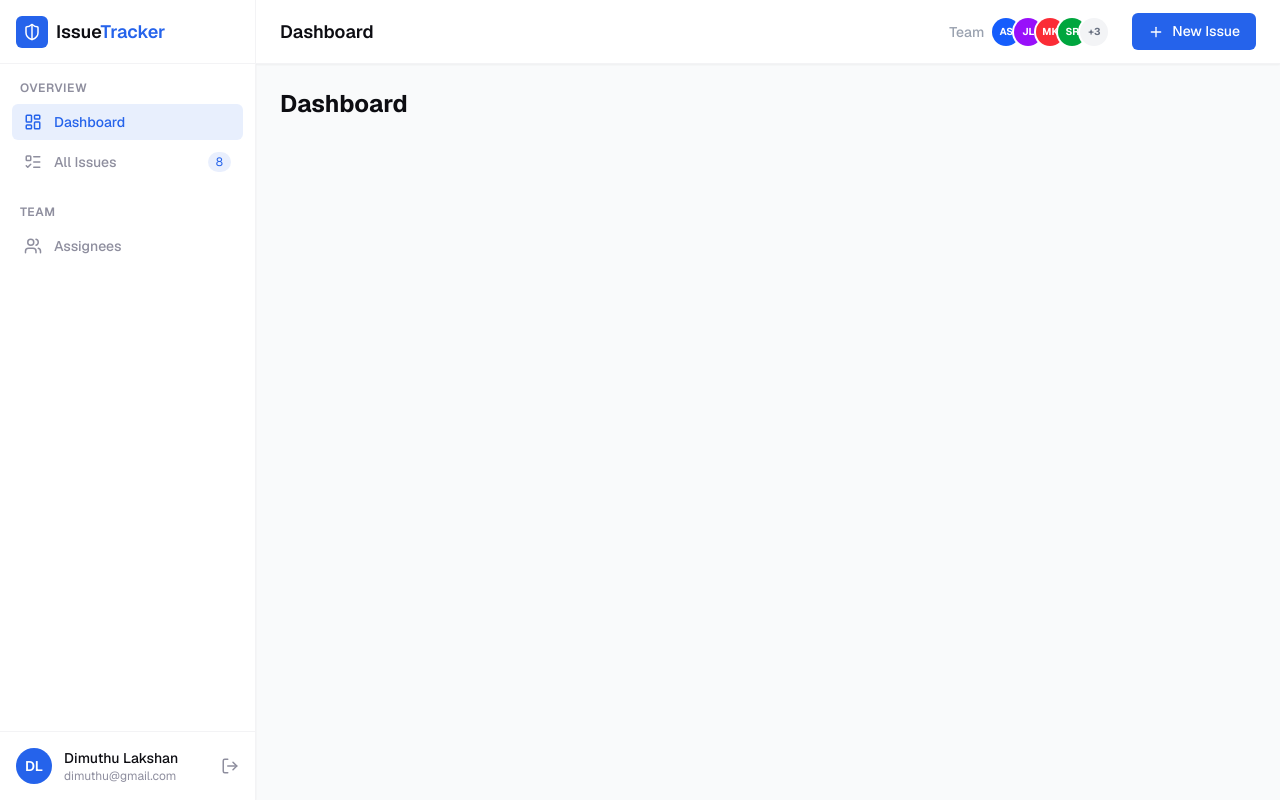
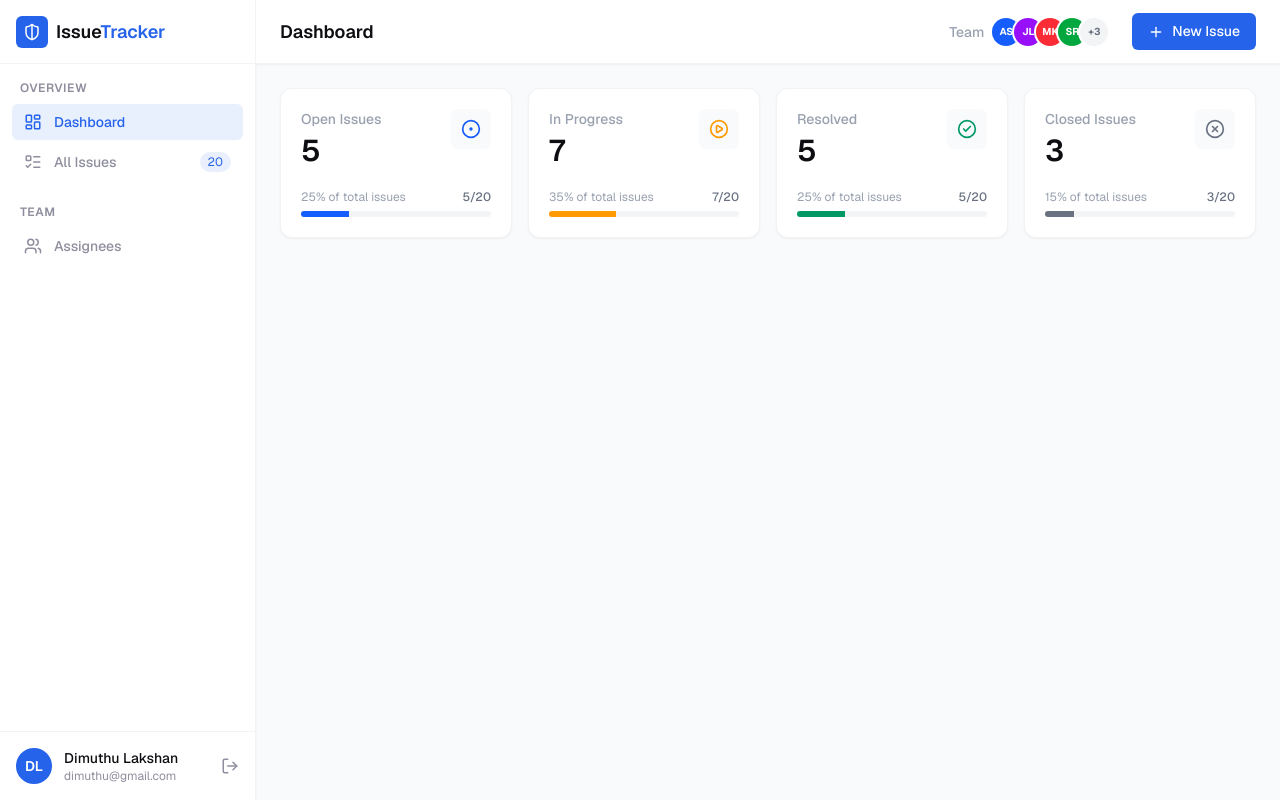
Before and after one commit to idlakshan/issue-tracker-app, a React (Vite) app in the folder frontend/: page /dashboard in a window 1280 px wide. Built offline with nearby package versions, Linux system fonts and the light colour scheme.

Commit message:
feat: add stat card

```diff
--- a/frontend/src/components/layout/app-layout.tsx
+++ b/frontend/src/components/layout/app-layout.tsx
@@ -4,7 +4,7 @@ import Navbar from "./navbar";
 import { useState } from "react";
 
 export default function AppLayout() {
-  const totalIssuesCount = 8;
+  const totalIssuesCount = 20;
   const [isSidebarOpen, setIsSidebarOpen] = useState(false);
 
   return (
--- a/frontend/src/components/layout/sidebar.tsx
+++ b/frontend/src/components/layout/sidebar.tsx
@@ -9,7 +9,7 @@ interface SidebarProps {
 }
 
 export default function Sidebar({
-  totalIssuesCount = 5,
+  totalIssuesCount = 0,
   onClose,
 }: SidebarProps) {
   return (
--- /dev/null
+++ b/frontend/src/components/ui/stat-card.tsx
@@ -0,0 +1,54 @@
+import React from "react";
+
+interface StatCardProps {
+  title: string;
+  value: number;
+  total: number;
+  icon: React.ReactNode;
+  colorClass: string;
+  progressColor: string;
+}
+
+export default function StatCard({
+  title,
+  value,
+  total,
+  icon,
+  colorClass,
+  progressColor,
+}: StatCardProps) {
+  const percentage =
+    total > 0 ? Math.min(Math.round((value / total) * 100), 100) : 0;
+
+  return (
+    <div className="bg-(--color-surface) border border-secondary-text/10 rounded-xl p-5 flex flex-col justify-between shadow-xs">
+      <div className="flex justify-between items-start">
+        <div>
+          <p className="text-sm font-medium text-gray-400">{title}</p>
+          <h2 className="text-3xl font-semibold text-(--color-text) mt-1">
+            {value}
+          </h2>
+        </div>
+        <div className={`p-2.5 bg-gray-50 rounded-lg ${colorClass}`}>
+          {icon}
+        </div>
+      </div>
+
+      <div className="mt-5 space-y-1.5">
+        <div className="flex justify-between text-xs text-gray-400">
+          <span>{percentage}% of total issues</span>
+          <span className="font-medium text-gray-500">
+            {value}/{total}
+          </span>
+        </div>
+
+        <div className="w-full h-1.5 bg-gray-100 rounded-full overflow-hidden">
+          <div
+            className={`h-full ${progressColor} transition-all duration-500 ease-out`}
+            style={{ width: `${percentage}%` }}
+          />
+        </div>
+      </div>
+    </div>
+  );
+}
--- a/frontend/src/pages/all-issues.tsx
+++ b/frontend/src/pages/all-issues.tsx
@@ -1,56 +1,9 @@
 
 export default function AllIssues() {
-  // Dummy Issues List
-  const issues = [
-    { id: "ISS-001", title: "Login Session Bug in Safari", priority: "Critical", status: "Open", date: "2026-05-24" },
-    { id: "ISS-002", title: "Docker Compose MySQL Connection Timeout", priority: "High", status: "In Progress", date: "2026-05-23" },
-    { id: "ISS-003", title: "Navbar Responsive UI Breaking on Mobile", priority: "Low", status: "Resolved", date: "2026-05-20" },
-  ];
 
   return (
     <div className="bg-surface rounded-xl border border-border shadow-sm overflow-hidden">
-      <div className="p-6 border-b border-border flex justify-between items-center">
-        <h3 className="text-md font-semibold">Issue Registry</h3>
-        <button className="bg-primary text-primary-text text-sm font-medium px-4 py-2 rounded-lg hover:opacity-90 transition-opacity cursor-pointer">
-          + New Issue
-        </button>
-      </div>
-
-      <div className="overflow-x-auto">
-        <table className="w-full text-left border-collapse">
-          <thead>
-            <tr className="bg-surface-hover border-b border-border text-sm font-medium text-secondary-text">
-              <th className="p-4">ID</th>
-              <th className="p-4">Title</th>
-              <th className="p-4">Priority</th>
-              <th className="p-4">Status</th>
-              <th className="p-4">Created Date</th>
-            </tr>
-          </thead>
-          <tbody className="text-sm divide-y divide-border">
-            {issues.map((issue) => (
-              <tr key={issue.id} className="hover:bg-surface-hover/50 transition-colors">
-                <td className="p-4 font-mono font-medium text-primary">{issue.id}</td>
-                <td className="p-4 font-medium">{issue.title}</td>
-                <td className="p-4">
-                  <span className={`px-2.5 py-1 rounded-full text-xs font-semibold ${
-                    issue.priority === "Critical" ? "bg-priority-critical/10 text-priority-critical-text" :
-                    issue.priority === "High" ? "bg-priority-high/10 text-priority-high-text" : "bg-gray-500/10 text-gray-400"
-                  }`}>
-                    {issue.priority}
-                  </span>
-                </td>
-                <td className="p-4">
-                  <span className="text-secondary-text font-medium text-xs border border-border px-2 py-1 rounded-md bg-surface">
-                    {issue.status}
-                  </span>
-                </td>
-                <td className="p-4 text-secondary-text">{issue.date}</td>
-              </tr>
-            ))}
-          </tbody>
-        </table>
-      </div>
+        <h1 className="text-2xl font-bold p-6">All Issues</h1>
     </div>
   );
 }
--- a/frontend/src/pages/dashboard.tsx
+++ b/frontend/src/pages/dashboard.tsx
@@ -1,10 +1,54 @@
-
+import { CircleDot, PlayCircle, CheckCircle2, XCircle } from "lucide-react";
+import StatCard from "../components/ui/stat-card";
 
 export default function Dashboard() {
+  const stats = {
+    total: 20,
+    open: 5,
+    inProgress: 7,
+    resolved: 5,
+    closed: 3,
+  };
 
   return (
-    <div className="space-y-8">
-        <h1 className="text-2xl font-bold">Dashboard</h1>
+    <div className="space-y-6">
+      <div className="grid grid-cols-2 sm:grid-cols-2 lg:grid-cols-4 gap-4">
+        <StatCard
+          title="Open Issues"
+          value={stats.open}
+          total={stats.total}
+          icon={<CircleDot size={20} />}
+          colorClass="text-blue-600"
+          progressColor="bg-blue-600"
+        />
+
+        <StatCard
+          title="In Progress"
+          value={stats.inProgress}
+          total={stats.total}
+          icon={<PlayCircle size={20} />}
+          colorClass="text-amber-500"
+          progressColor="bg-amber-500"
+        />
+
+        <StatCard
+          title="Resolved"
+          value={stats.resolved}
+          total={stats.total}
+          icon={<CheckCircle2 size={20} />}
+          colorClass="text-emerald-600"
+          progressColor="bg-emerald-600"
+        />
+
+        <StatCard
+          title="Closed Issues"
+          value={stats.closed}
+          total={stats.total}
+          icon={<XCircle size={20} />}
+          colorClass="text-gray-500"
+          progressColor="bg-gray-500"
+        />
+      </div>
     </div>
   );
 }
```
